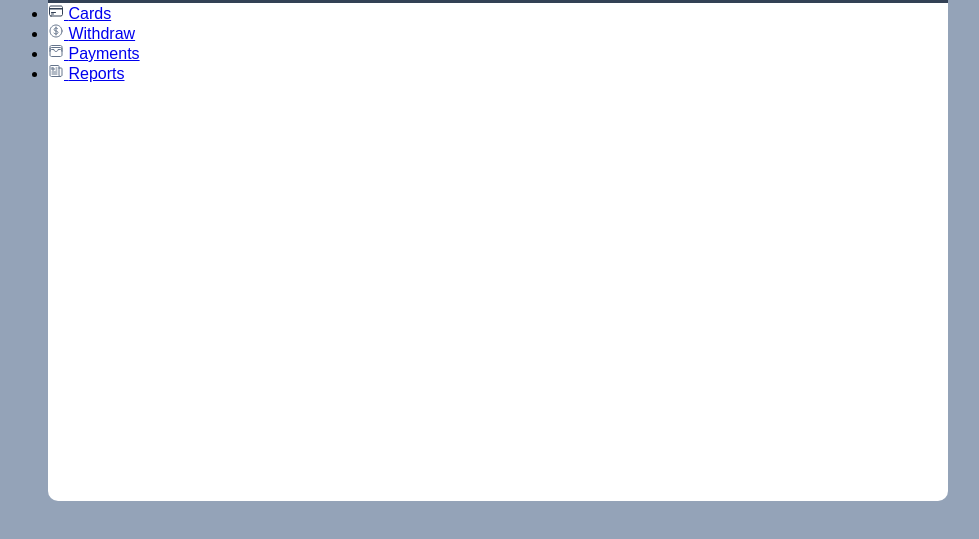
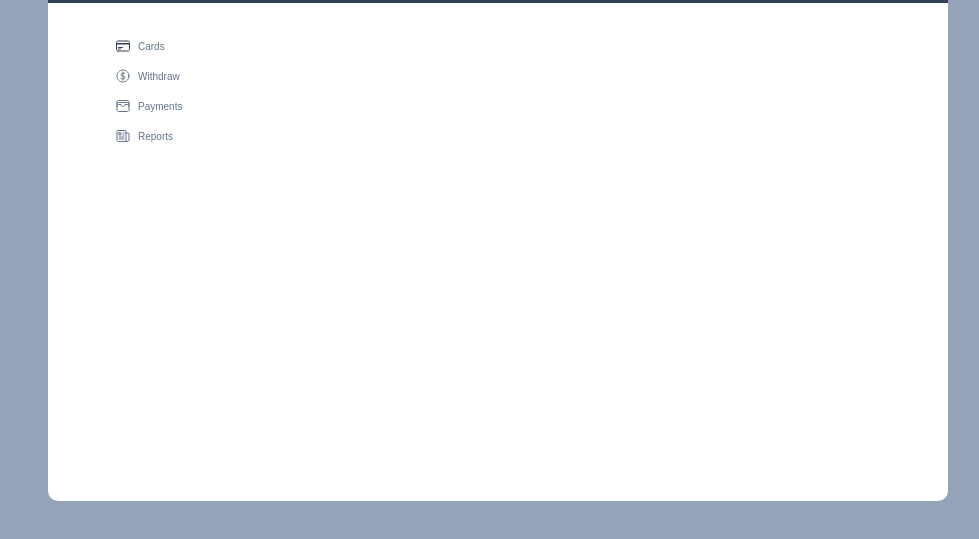
Before and after one commit to FarzadAF292/Coin.io, a plain HTML site: page index.html in a window 1280 px wide. Shown: the part 199-738 px from the top of the page, without its empty margins (142-1121 px from the left). Drawn offline with Linux system fonts and the light colour scheme.

Commit message:
Add left sidebar styles

```diff
--- a/styles/styles.css
+++ b/styles/styles.css
@@ -159,6 +159,7 @@ body {
   border-radius: 10px;
 }
 
+/* Page header */
 .header {
   height: 102px;
   background: var(--primary-dark);
@@ -166,6 +167,7 @@ body {
   padding: 18px 60px 10px 60px;
 }
 
+/* Up header */
 .upHeader {
   display: grid;
   grid-template-columns: auto 1fr auto;
@@ -202,6 +204,7 @@ body {
   text-decoration: none;
 }
 
+/* Down header */
 .downHeader {
   display: grid;
   grid-template-columns: auto 1fr auto;
@@ -251,3 +254,33 @@ body {
   transform: translateY(-60%);
   max-width: 14px;
 }
+
+/* -------------------Main section---------------------- */
+.mainSection {
+  padding: 28px 60px;
+  display: grid;
+  grid-template-columns: auto 1fr auto;
+}
+/* Left sidebar */
+.leftSidebarList {
+  list-style: none;
+}
+
+.leftSidebarLinks {
+  display: flex;
+  align-items: center;
+  gap: 7px;
+  text-decoration: none;
+  font-size: 10px;
+  font-weight: 500;
+  color: var(--neutral-medium);
+  width: 140px;
+  padding: 7px;
+  transition: all 0.3s ease;
+  border-radius: 5px;
+}
+
+.leftSidebarLinks:hover {
+  background-color: #f1f5f9;
+  /* border-right: 2px solid var(--secondary-dark); */
+}
```
